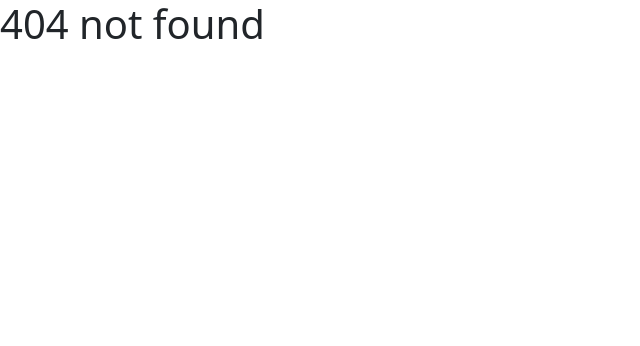
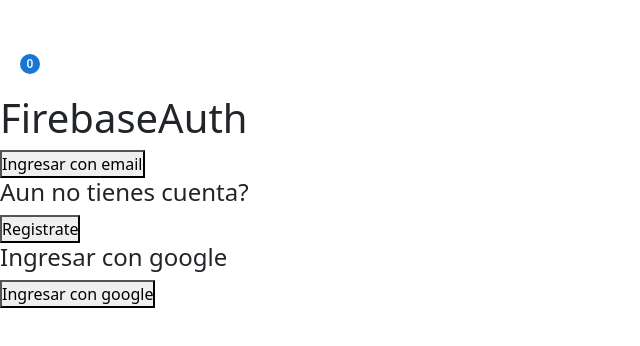
Before and after one commit to MANCILLA-SS22/ProyectoFinal-React-MancillaChavezGerman, a React (Vite) app: page /firebase-auth in a window 1280 px wide. Before the commit this address had no page. Shown: the top 346 px of the page, without its empty margins (0-640 px from the left). Built offline with nearby package versions, Linux system fonts and the light colour scheme.

Commit message:
penultima clase

```diff
--- /dev/null
+++ b/src/components/pages/firebaseAuth/FirebaseAuth.jsx
@@ -0,0 +1,48 @@
+import { login, loginWithGoole, register } from "../../../firebaseConfig"
+import { useNavigate } from "react-router-dom";
+
+function FirebaseAuth() {
+
+    const navigate = useNavigate();
+
+    let infoInput = {
+            email: "german_mancilla22@hotmail.com",  // email:"xxcodigo.rojoxx@gmail.com",
+            password: "ellgerhmman"                  // password:"barret50"
+        }
+
+    async function handleSumbmit(){
+        let res = await login(infoInput);
+        console.log(res);
+        navigate("/")
+    }
+
+    let infoForRegiter = {
+        email: "german_mancilla22@hotmail.com",
+        password: "ellgerhmman"
+    }
+
+    async function registerWithEmail(){
+        let res = await register(infoForRegiter);
+        console.log(res);
+    }
+
+    async function handleSubmitGoogle(){
+        let res = await loginWithGoole();
+        console.log(res);
+    }
+
+    return (
+        <div>
+            <h1>FirebaseAuth</h1>
+            <button onClick={handleSumbmit}>Ingresar con email</button>
+
+            <h4>Aun no tienes cuenta?</h4>
+            <button onClick={registerWithEmail}>Registrate</button>
+
+            <h4>Ingresar con google</h4>
+            <button onClick={handleSubmitGoogle}>Ingresar con google</button>
+        </div>
+    )
+}
+
+export default FirebaseAuth
--- a/src/firebaseConfig.jsx
+++ b/src/firebaseConfig.jsx
@@ -1,5 +1,20 @@
+// collection: sirve para referenciar o indicar a cual de mis colecciones quiero acceder.
+// getDocs: sirve para obtener todos los documentos.
+// query: sirve para hacer filtradaos directamente a la base de datos, es decir, en la misma base de datos podemos hacerlo, sin necesidad de traer informacion desde el frontend y luego hacer el filtrado.
+// where: Es para hacer realizar como tal el filtrado, especificamente con lo que queremos mostrar.
+// doc: sirve para acceder a un documento de una coleccion
+// getDoc: sirve para solicitarle a la base de datos que traiga ese ultimo documento.
+// addDoc: Sirve para agreagar un documento
+// updateDoc:
+// getAuth:
+// signInWithEmailAndPassword:
+// createUserWithEmailAndPassword:
+// signInWithPopup:
+// GoogleAuthProvide:
+
 import { initializeApp } from "firebase/app"; //Importamos la libreria de firebase despues de haber instalado el npm
 import { getFirestore } from "firebase/firestore"
+import {getAuth, signInWithEmailAndPassword, createUserWithEmailAndPassword, signInWithPopup, GoogleAuthProvider} from "firebase/auth"
 
 const firebaseConfig = { //Es la configuracion que Firebase nos proporciona una vez que creamos las colecciones y productos
     apiKey: "AIzaSyCIe2hAAtRbnJLfEczSpQXQLoP8nB-G5oE",
@@ -11,16 +26,34 @@
 };
 
 const app = initializeApp(firebaseConfig); //Inicializamos la aplicacion
-
-//Guardamos la inicializacion de la base de datos. getFirestore sirve para sacar la base de datos de firestorm de mi aplicacion. Despues se exporta para que no tengamos que estar
-//accediendo a la base de datos en cada documento de nuestro proyecto.
-export const db = getFirestore(app);
+export const db = getFirestore(app); //Guardamos la inicializacion de labase de datos. getFirestore sirve para sacar la base de datos de firestorm de mi aplicacion. Despues se exporta para que no tengamos que estar accediendo a la base de datos en cada documento de nuestro proyecto.
 
 
-// collection: sirve para referenciar o indicar a cual de mis colecciones quiero acceder.
-// getDocs: sirve para obtener todos los documentos.
-// query: sirve para hacer filtradaos directamente a la base de datos, es decir, en la misma base de datos podemos hacerlo, sin necesidad de traer informacion desde el frontend y luego hacer el filtrado.
-// where: Es para hacer realizar como tal el filtrado, especificamente con lo que queremos mostrar.
-// doc: sirve para acceder a un documento de una coleccion
-// getDoc: sirve para solicitarle a la base de datos que traiga ese ultimo documento.
-// addDoc: Sirve para agreagar un documento
+//Seccion del after-class
+const auth = getAuth(app); //este metodo dice: de que autenticacion quieres traer la aplicacion?
+
+//Todas las solicitudes que hagamos a un servidor o una base de datos debem ser ASINCRONAS (funcion asincrona)
+export async function login({email, password}){ //Recivimos el email y password como un objeto pero desestructurado
+    try {
+        return await signInWithEmailAndPassword( auth, email, password); //Le pasamos el primer parametros, el cual es la instancia de la autenticacion (auth)
+    } catch (error) {
+        console.log(error);
+    }
+}
+
+export async function register({email, password}){
+    try {
+        return await createUserWithEmailAndPassword( auth, email, password);
+    } catch (error) {
+        console.log(error);
+    }
+}
+
+const googleProvider = new GoogleAuthProvider();
+export async function loginWithGoole(){
+    try {
+        return await signInWithPopup(auth, googleProvider)
+    } catch (error) {
+        console.log(error);
+    }
+}
--- a/src/routes/MenuRoutes.jsx
+++ b/src/routes/MenuRoutes.jsx
@@ -2,6 +2,7 @@
 import Form from "../components/pages/Form/Form";
 import CartContainer from "../components/pages/cart/CartContainer"
 import CheckoutContainer from "../components/pages/checkout/CheckoutContainer";
+import FirebaseAuth from "../components/pages/firebaseAuth/FirebaseAuth";
 import FormFormik from "../components/pages/formFormik/FormFormik";
 import ItemListContainer from "../components/pages/itemListContainer/ItemListContainer"
 import ProductDetailContainer from "../components/pages/productDetail/ProductDetailContainer"
@@ -46,7 +47,14 @@
         id: "checkout",
         path:"/checkout",
         Element: CheckoutContainer
+    },
+    {
+        id: "firebase-auth",
+        path:"/firebase-auth",
+        Element: FirebaseAuth
     }
+
+    //falta crear una ruta login y registro
 ];
 /* El nombre del id puede ser cualquiera. Element debe siempre iniciar con mayuscula porque cuando se renderizan como HTML, estos siempre deben tener esta propiedad. Es decir,
 en el App, cuando estamos mapeando en la linea 13 y tenemos element={<Element/>}, es bien sabido que lo que esta dentro de los </> es una etiqueta HTML, las cuales siempre
```
